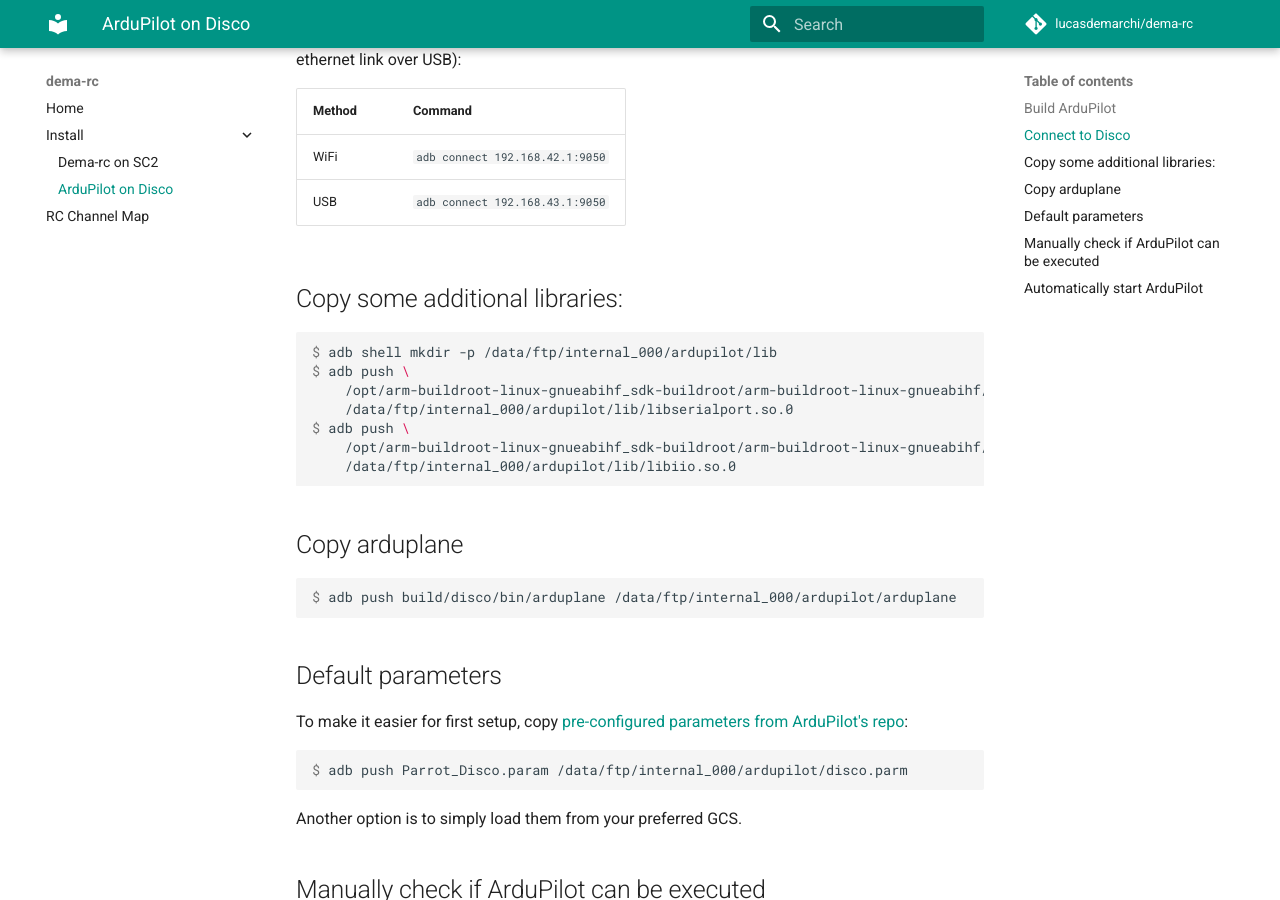
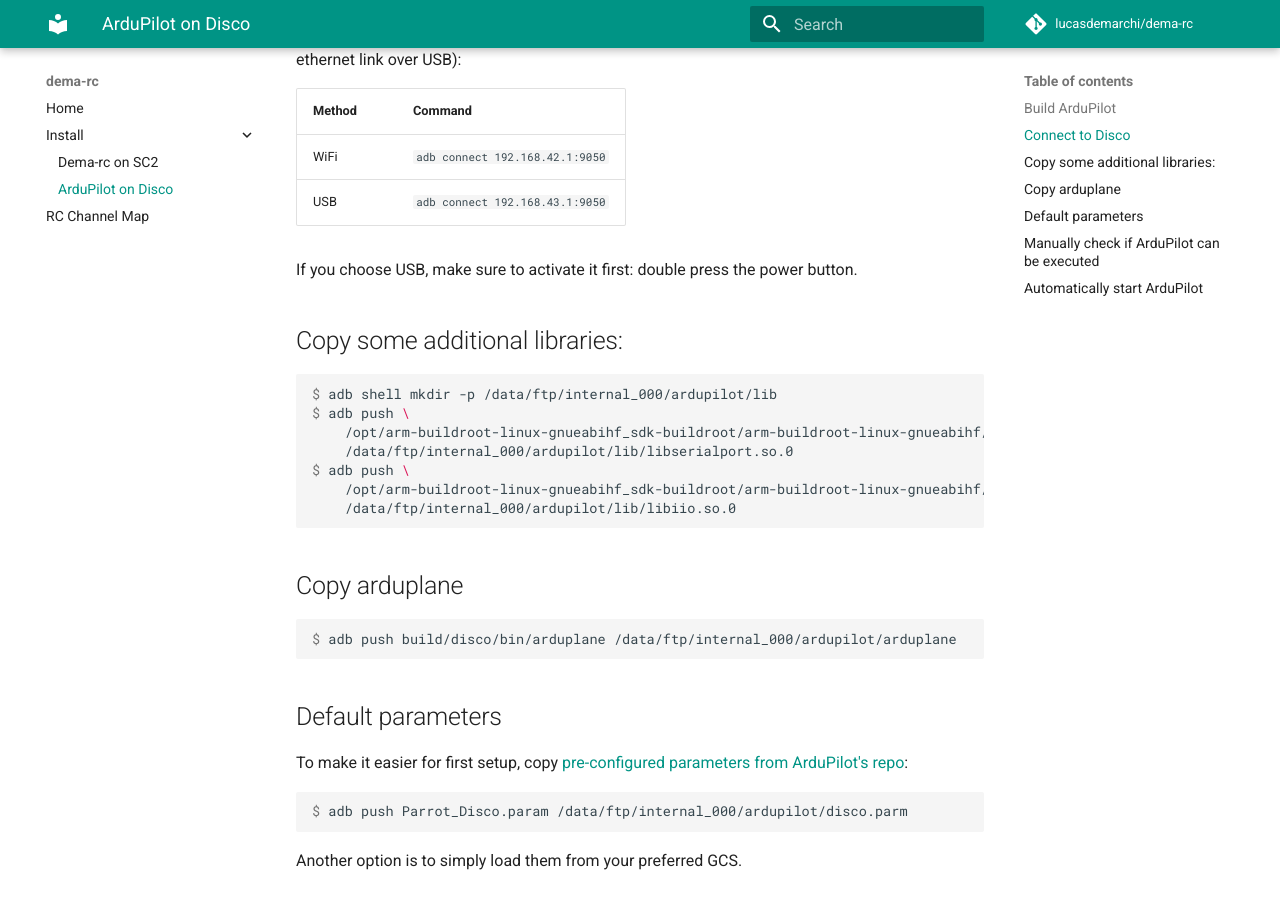
Before and after one commit to ArduPilot/dema-rc, an MkDocs documentation site: the page built from docs/install-ardupilot.md, in a window 1280 px wide and 900 px high, scrolled down 569 px. Built offline with MkDocs 1.6.1 and Material for MkDocs 9.7.7, drawn with Linux system fonts in a browser that asks for light colours; comment, search, counter and statistics services are not loaded.

Commit message:
docs: mention how to enable usb ethernet on Disco

```diff
--- a/docs/install-ardupilot.md
+++ b/docs/install-ardupilot.md
@@ -26,6 +26,9 @@
 ------ | -------------
 WiFi   | `adb connect 192.168.42.1:9050`
 USB    | `adb connect 192.168.43.1:9050`
+
+If you choose USB, make sure to activate it first: double press the power
+button.
 
 ## Copy some additional libraries:
 
```
